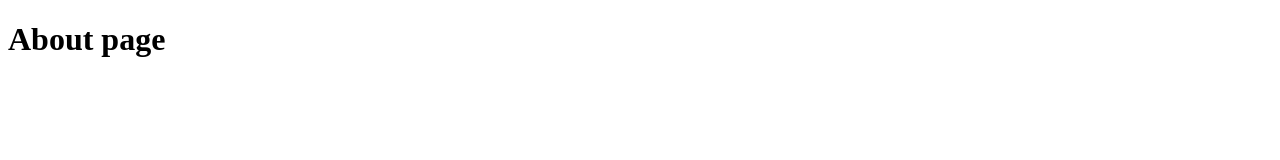
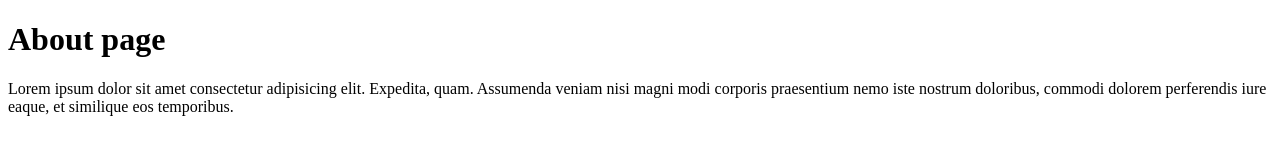
Before and after one commit to felixmathew03/git-demo, a plain HTML site: page about.html in a window 1280 px wide. Drawn offline with Linux system fonts and the light colour scheme.

Commit message:
modified about page

```diff
--- a/about.html
+++ b/about.html
@@ -7,5 +7,6 @@
 </head>
 <body>
     <h1>About page</h1>
+    <p>Lorem ipsum dolor sit amet consectetur adipisicing elit. Expedita, quam. Assumenda veniam nisi magni modi corporis praesentium nemo iste nostrum doloribus, commodi dolorem perferendis iure eaque, et similique eos temporibus.</p>
 </body>
 </html>
```
